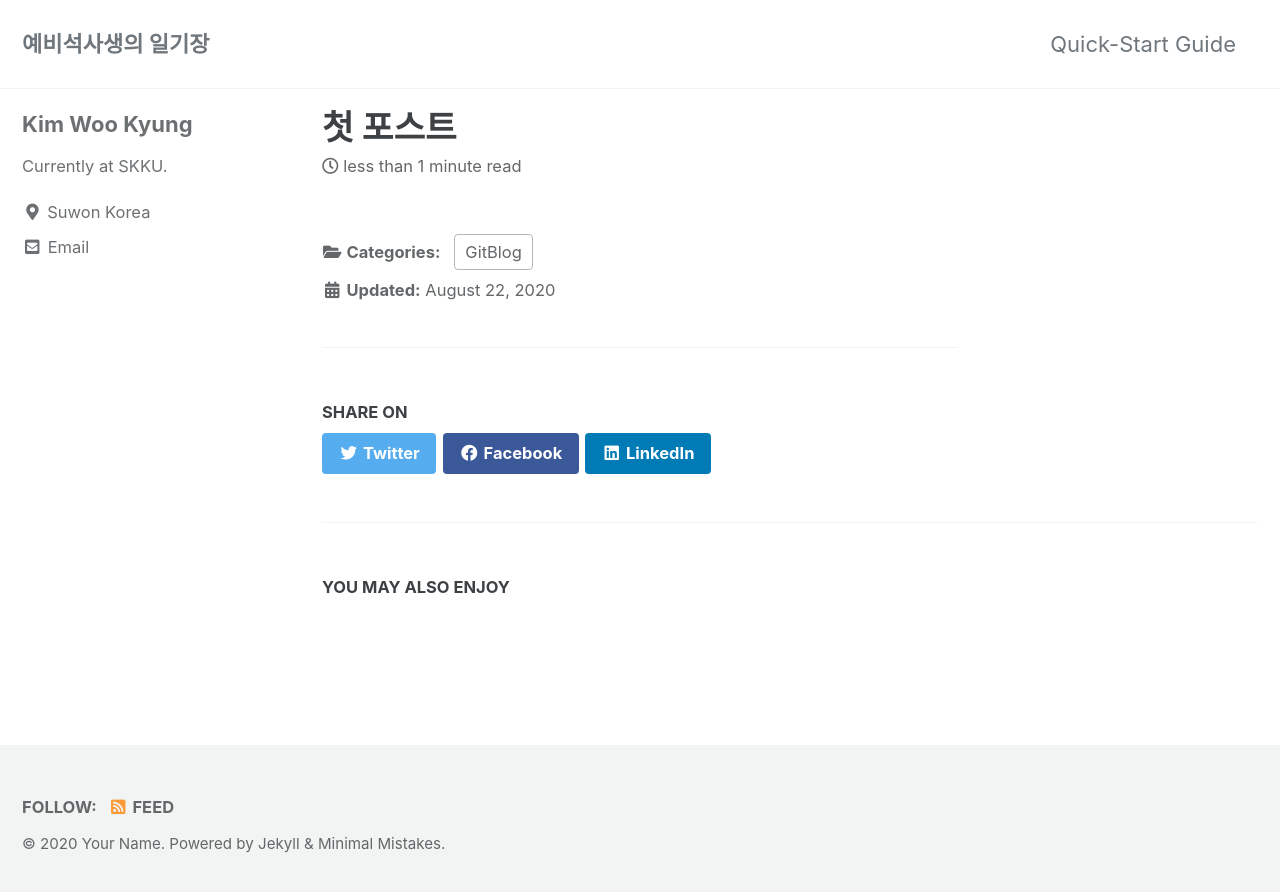
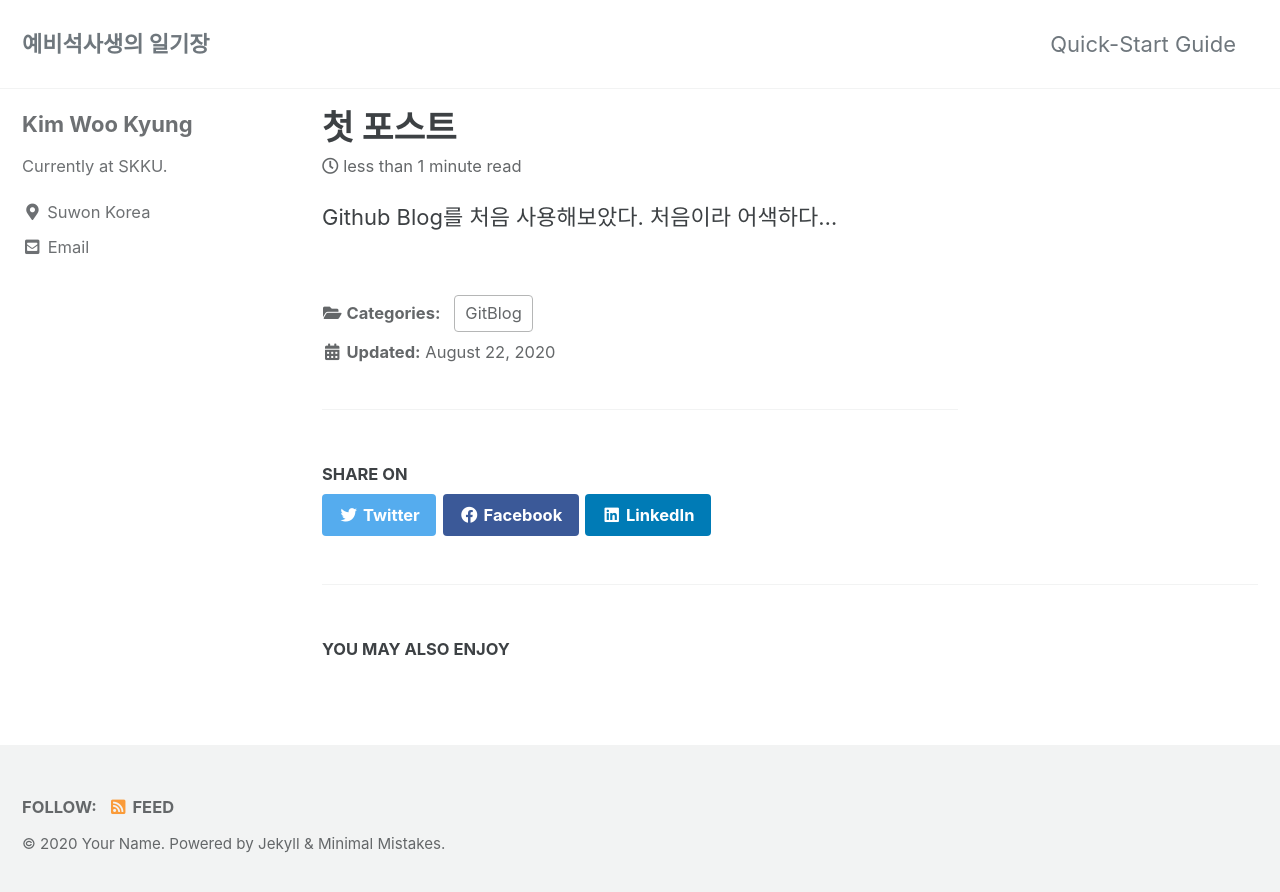
Before and after one commit to kwk2696/kwk2696.github.io, a Jekyll site: the page built from _posts/2020-08-22-첫포스트.md, in a window 1280 px wide. Shown: the top 892 px of the page. Built offline with Jekyll 4.4.1, drawn with Linux system fonts in a browser that asks for light colours; cached includes are drawn as plain includes.

Commit message:
Update 2020-08-22-첫포스트.md

```diff
--- a/_posts/2020-08-22-첫포스트.md
+++ b/_posts/2020-08-22-첫포스트.md
@@ -3,3 +3,5 @@ title: "첫 포스트"
 date: 2020-08-22 19:23:00
 categories: GitBlog
 ---
+Github Blog를 처음 사용해보았다.
+처음이라 어색하다...
```
